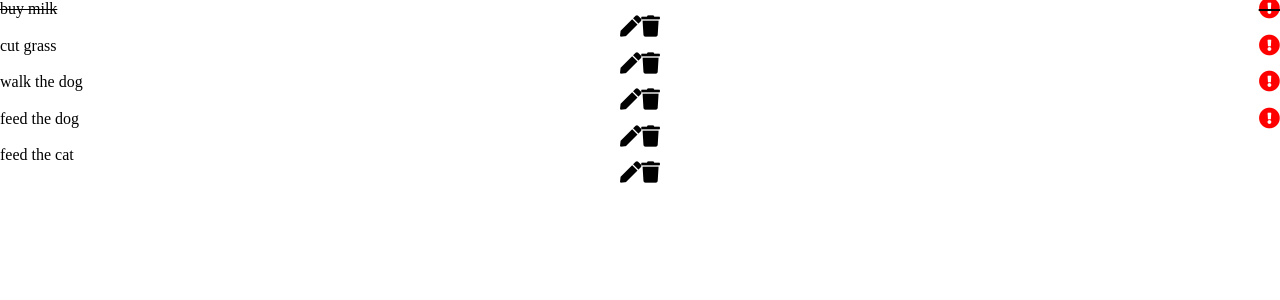
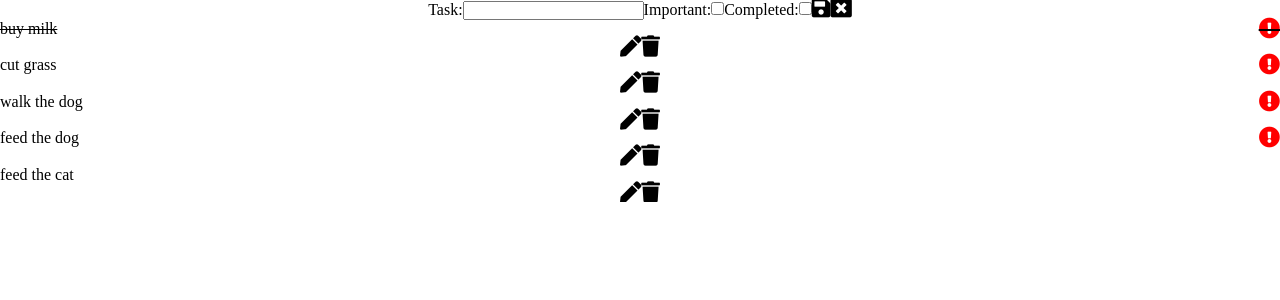
Before and after one commit to malevy/react-todo, a React (Create React App) app: page / in a window 1280 px wide. Shown: the top 300 px of the page. Built offline with nearby package versions, Linux system fonts and the light colour scheme.

Commit message:
add functionality to create new todo items

```diff
--- a/src/App.js
+++ b/src/App.js
@@ -1,11 +1,13 @@
 import "./App.css";
 import { ItemsProvider } from "./contexts/ItemContext.js";
 import ItemList from "./components/ItemList.js";
+import ItemAdder from "./components/ItemAdder";
 
 function App() {
   return (
     <div className="App">
       <ItemsProvider>
+        <ItemAdder />
         <ItemList />
       </ItemsProvider>
     </div>
--- /dev/null
+++ b/src/components/ItemAdder.js
@@ -0,0 +1,25 @@
+import React from "react";
+import { useItemContext } from "../contexts/ItemContext.js";
+import ItemEditor from "./ItemEditor.js";
+
+function ItemAdder() {
+  const { addItem, createItem } = useItemContext();
+  const [itemState, setItemState] = React.useState(createItem());
+
+  const onCancel = () => {
+    setItemState(createItem());
+  };
+
+  const onSave = (newItem) => {
+    addItem(newItem);
+    setItemState(createItem());
+  };
+
+  return (
+    <section>
+      <ItemEditor item={itemState} onSave={onSave} onCancel={onCancel} />
+    </section>
+  );
+}
+
+export default ItemAdder;
--- a/src/components/ItemEditor.js
+++ b/src/components/ItemEditor.js
@@ -1,8 +1,13 @@
-import React from "react";
+import React, { useEffect } from "react";
 import styles from "../styles/ItemEditor.module.css";
 
 function ItemEditor({ item, onSave, onCancel }) {
   const [itemState, setItemState] = React.useState(item);
+
+  // update the component's state when the prop changed
+  useEffect(() => {
+    setItemState(item);
+  }, [item]);
 
   function apply(mutator) {
     const newItem = { ...itemState };
--- a/src/contexts/ItemContext.js
+++ b/src/contexts/ItemContext.js
@@ -19,11 +19,29 @@ export function ItemsProvider({ children }) {
   }
 
   function addItem(newItem) {
+    const nextId =
+      itemsState.reduce((max, item) => (item.id > max ? item.id : max), -1) + 1;
+    newItem.id = nextId;
     const newCollection = [...itemsState, newItem];
     setItemsState(newCollection);
   }
 
-  const contextValue = { itemsState, saveItem, removeItem, addItem };
+  function createItem() {
+    return {
+      id: 0,
+      task: "",
+      important: false,
+      completed: false,
+    };
+  }
+
+  const contextValue = {
+    itemsState,
+    saveItem,
+    removeItem,
+    addItem,
+    createItem,
+  };
 
   return (
     <ItemContext.Provider value={contextValue}>{children}</ItemContext.Provider>
```
